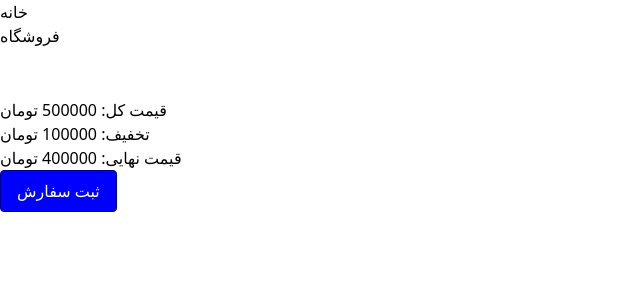
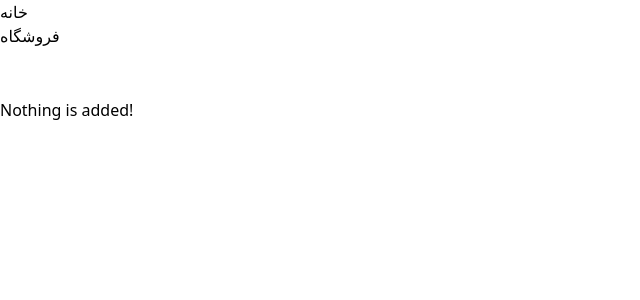
Before and after one commit to ElheHabibi/digital-store, a React (Vite) app: page /cart in a window 1280 px wide. Shown: the top 300 px of the page, without its empty margins (0-640 px from the left). Built offline with nearby package versions, Linux system fonts and the light colour scheme; data requests are answered from the project's data file.

Commit message:
feat: calculate real cart total price and fix related bugs

```diff
--- a/src/context/ShoppingCartContext.tsx
+++ b/src/context/ShoppingCartContext.tsx
@@ -1,4 +1,4 @@
-import { createContext, useContext, useState } from "react";
+import { createContext, useContext} from "react";
 import { useLocalStorage } from "../hooks/useLocalStorage";
 
 interface IShoppingCartProvider {
--- a/src/hooks/useLocalStorage.tsx
+++ b/src/hooks/useLocalStorage.tsx
@@ -2,16 +2,16 @@ import { useEffect, useState } from "react";
 
 export function useLocalStorage<T>(key: string, initialValue: T) {
   const [value, setValue] = useState<T>(() => {
-    const localCart = localStorage.getItem("cartItems");
-    if (localCart != null) return JSON.parse(localCart);
+    const localData = localStorage.getItem(key);
+    if (localData != null) return JSON.parse(localData);
     else {
       return initialValue;
     }
   });
 
-  useEffect(()=>{
-    localStorage.setItem(key, JSON.stringify(value))
-  }, [key, value])
+  useEffect(() => {
+    localStorage.setItem(key, JSON.stringify(value));
+  }, [key, value]);
 
-  return [value, setValue] as [typeof value, typeof setValue]
+  return [value, setValue] as [typeof value, typeof setValue];
 }
--- a/src/pages/cart/Cart.tsx
+++ b/src/pages/cart/Cart.tsx
@@ -1,37 +1,52 @@
+// Cart.tsx
+import { useEffect, useState } from "react";
 import Button from "../../components/button/Button";
 import CartItem from "../../components/cartItem/CartItem";
 import Container from "../../components/container/Container";
 import { useShoppingCartContext } from "../../context/ShoppingCartContext";
+import { getProducts } from "../../services/api";
+import type { IProduct } from "../../types/server";
 
 function Cart() {
+  const { cartItems } = useShoppingCartContext();
+  const [products, setProducts] = useState<IProduct[]>([]);
 
-  const {cartItems} = useShoppingCartContext();
+  useEffect(() => {
+    getProducts().then((result) => {
+      console.log("products:", result.data);
+      setProducts(result.data);
+    });
+  }, []);
 
+  const totalPrice = cartItems.reduce((total, item) => {
+    const product = products.find((p) => Number(p.id) === item.id);
+    return total + (product ? product.price * item.qty : 0);
+  }, 0);
 
   return (
     <Container>
       <div className=" mt-10 gap-4">
-        {
-          cartItems.map(item => <CartItem {...item}/>)
-        }
+        {cartItems.map((item) => (
+          <CartItem key={item.id} {...item} />
+        ))}
       </div>
 
+      {totalPrice ? (
+        <>
+          <div className=" flex justify-around items-center p-4 mt-40 mb-20">
+            <p>
+              <span className="text-blue-700 font-bold">Total Price: </span>
+              {totalPrice.toLocaleString()} $
+            </p>
 
-      <div className=" flex justify-between items-center flex-row-reverse bg-gray-100 rounded p-4 mt-20 mb-20">
-
-      <div className="flex flex-col gap-4 text-right">
-        <p>قیمت کل: 500000 تومان</p>
-        <p>تخفیف: 100000 تومان</p>
-        <p>قیمت نهایی: 400000 تومان</p>
-
-      </div>
-      <div className="py-2 px-4">
-        <Button variant="primary">
-          ثبت سفارش
-        </Button>
-        </div>
-
-      </div>
+            <div className="py-2 px-4">
+              <Button variant="primary">Buy Now!</Button>
+            </div>
+          </div>
+        </>
+      ) : (
+        <p className="text-center">Nothing is added!</p>
+      )}
     </Container>
   );
 }
```
